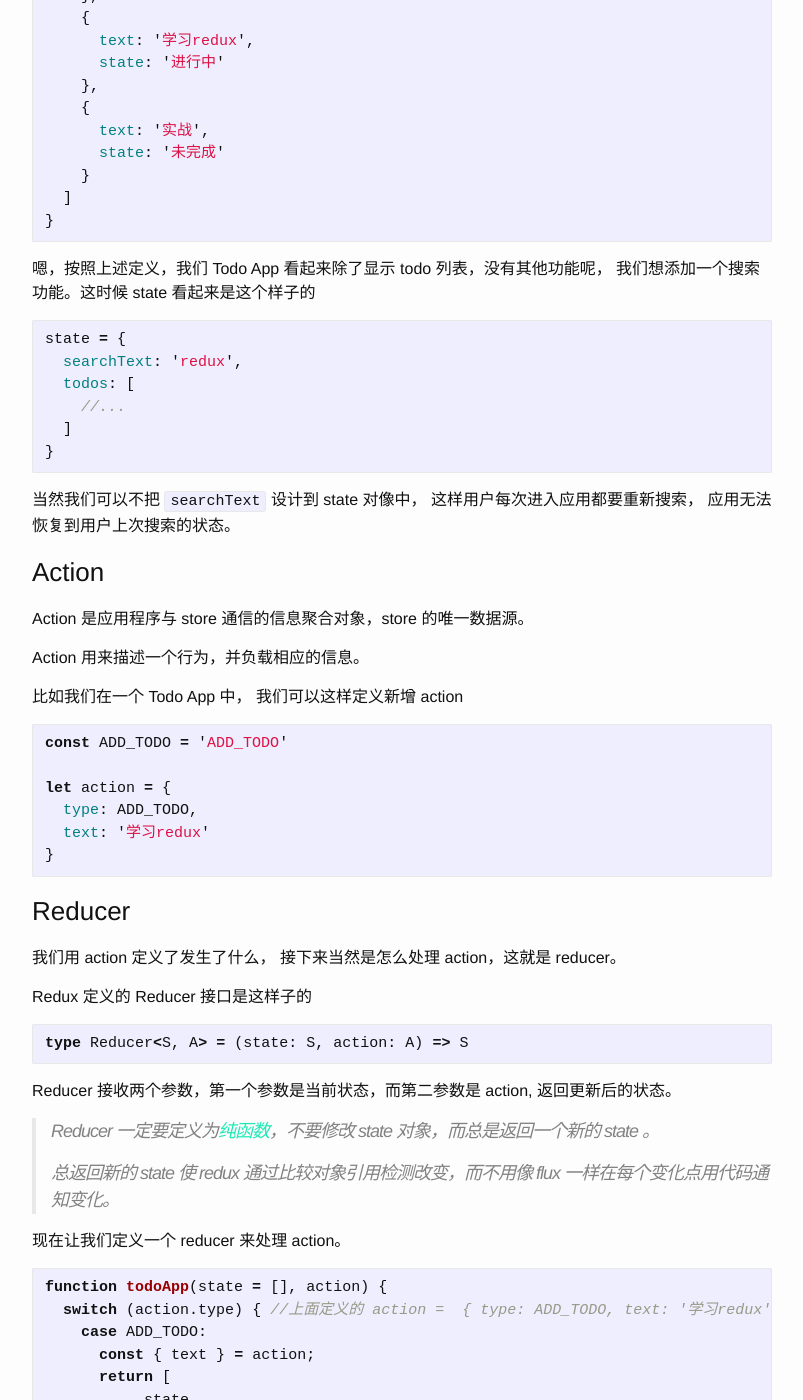
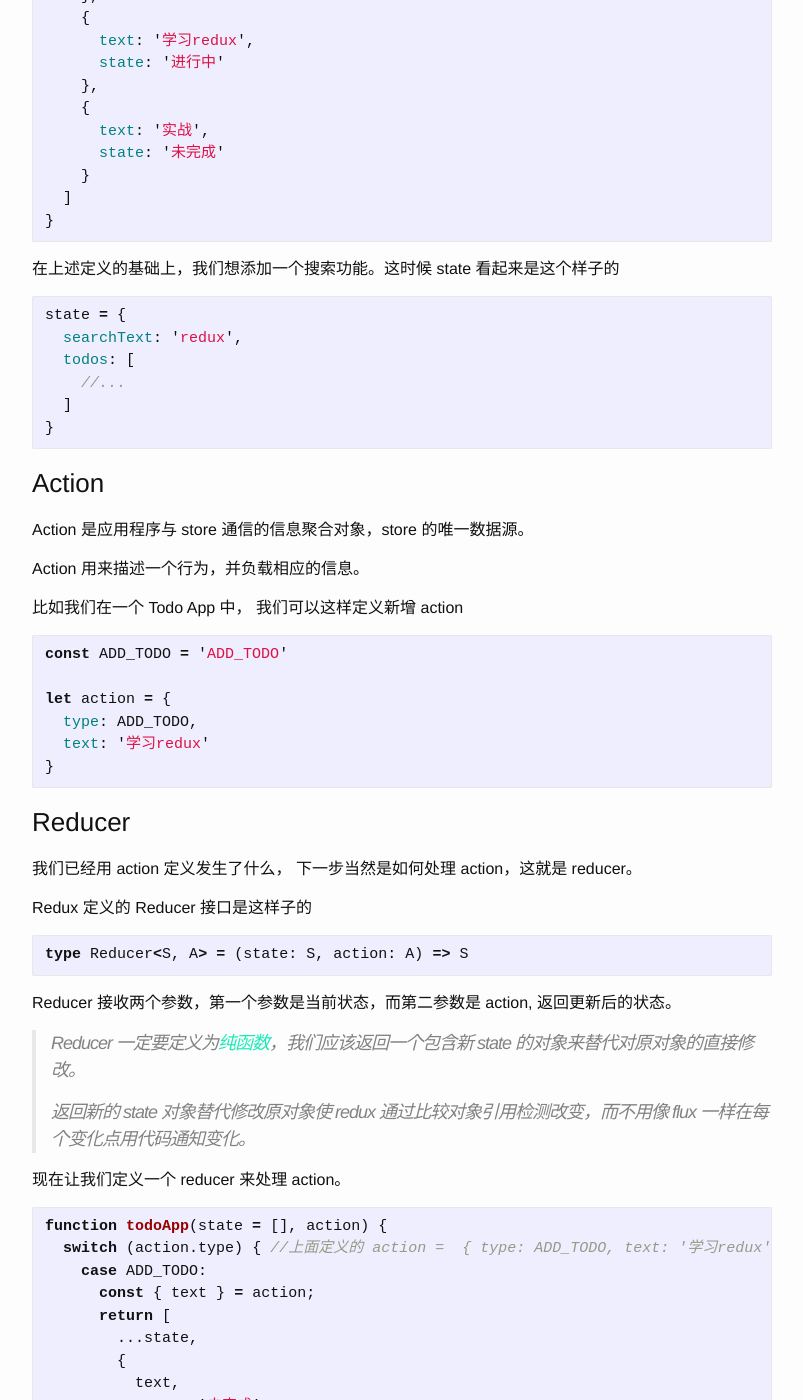
Before and after one commit to liximomo/liximomo.github.io, a Jekyll site: the page built from _posts/architecture/2016-04-15-redux-how-to.md, in a window 1280 px wide and 1400 px high, scrolled down 1026 px. Shown: the whole window, without its empty margins (238-1041 px from the left). Built offline with Jekyll 4.4.1, drawn with Linux system fonts in a browser that asks for light colours; some of the changed text lies outside the part shown.

Commit message:
modify diction

````diff
--- a/_posts/architecture/2016-04-15-redux-how-to.md
+++ b/_posts/architecture/2016-04-15-redux-how-to.md
@@ -48,8 +48,8 @@ State 描述一个应用程序的全部状态，当我们设计应用程序时
   ]
 }
 ```
-嗯，按照上述定义，我们 Todo App 看起来除了显示 todo 列表，没有其他功能呢， 我们想添加一个搜索功能。这时候 state 看起来是这个样子的
 
+在上述定义的基础上，我们想添加一个搜索功能。这时候 state 看起来是这个样子的
 
 ```js
 state = {
@@ -59,8 +59,6 @@ state = {
   ]
 }
 ```
-
-当然我们可以不把 `searchText` 设计到 state 对像中， 这样用户每次进入应用都要重新搜索， 应用无法恢复到用户上次搜索的状态。
 
 ### Action
 
@@ -81,7 +79,7 @@ let action = {
 
 ### Reducer
 
-我们用 action 定义了发生了什么， 接下来当然是怎么处理 action，这就是 reducer。
+我们已经用 action 定义发生了什么， 下一步当然是如何处理 action，这就是 reducer。
 
 Redux 定义的 Reducer 接口是这样子的
 
@@ -91,9 +89,9 @@ type Reducer<S, A> = (state: S, action: A) => S
 
 Reducer 接收两个参数，第一个参数是当前状态，而第二参数是 action, 返回更新后的状态。
 
-> Reducer 一定要定义为[纯函数][pure function]，不要修改 state 对象，而总是返回一个新的 state 。
+> Reducer 一定要定义为[纯函数][pure function]，我们应该返回一个包含新 state 的对象来替代对原对象的直接修改。
 >
-> 总返回新的 state 使 redux 通过比较对象引用检测改变，而不用像 flux 一样在每个变化点用代码通知变化。
+> 返回新的 state 对象替代修改原对象使 redux 通过比较对象引用检测改变，而不用像 flux 一样在每个变化点用代码通知变化。
 
 现在让我们定义一个 reducer 来处理 action。
 
@@ -117,7 +115,7 @@ function todoApp(state = [], action) {
 
 ### Store
 
-Store 是一个持有应用程序 state 的对像，定义如下
+Store 是管理应用程序 state 的容器，连接之前介绍的各个部分，定义如下
 
 ```js
 type Store = {
````
Also changed, not shown: other parts of _posts/architecture/2016-04-15-redux-how-to.md (+1 -1 lines).
